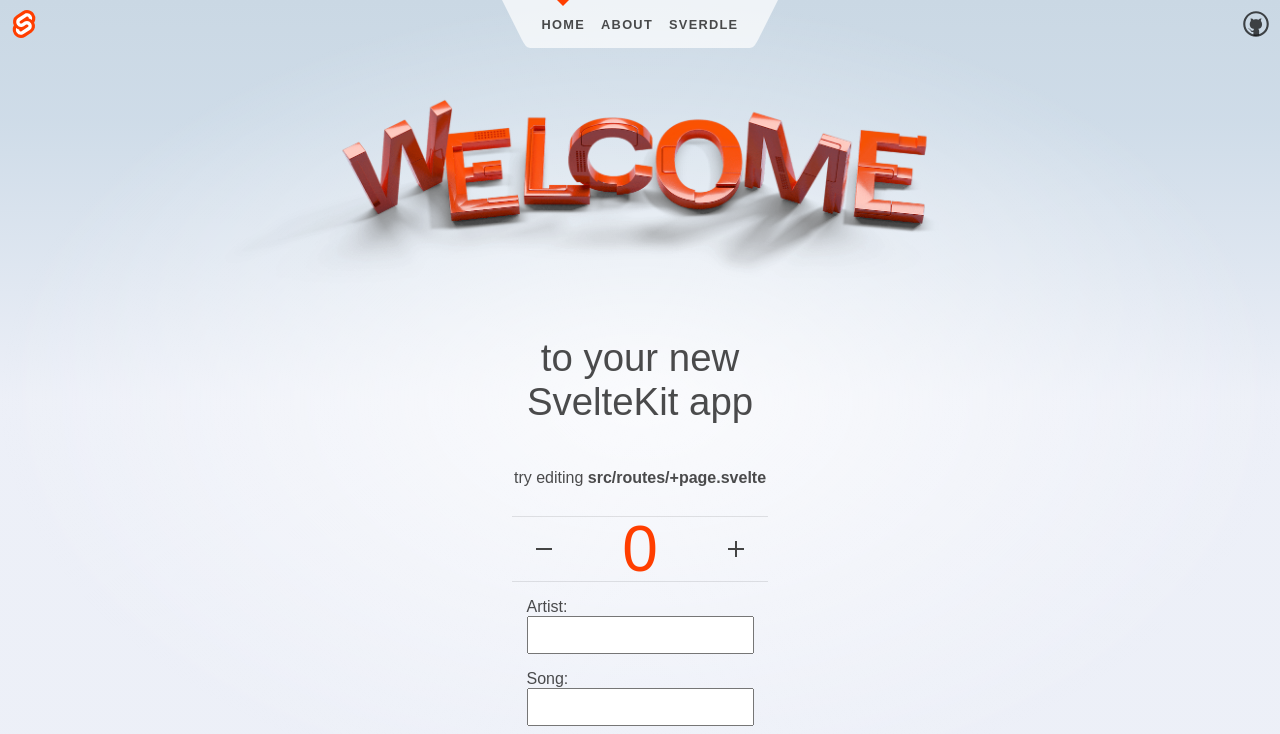
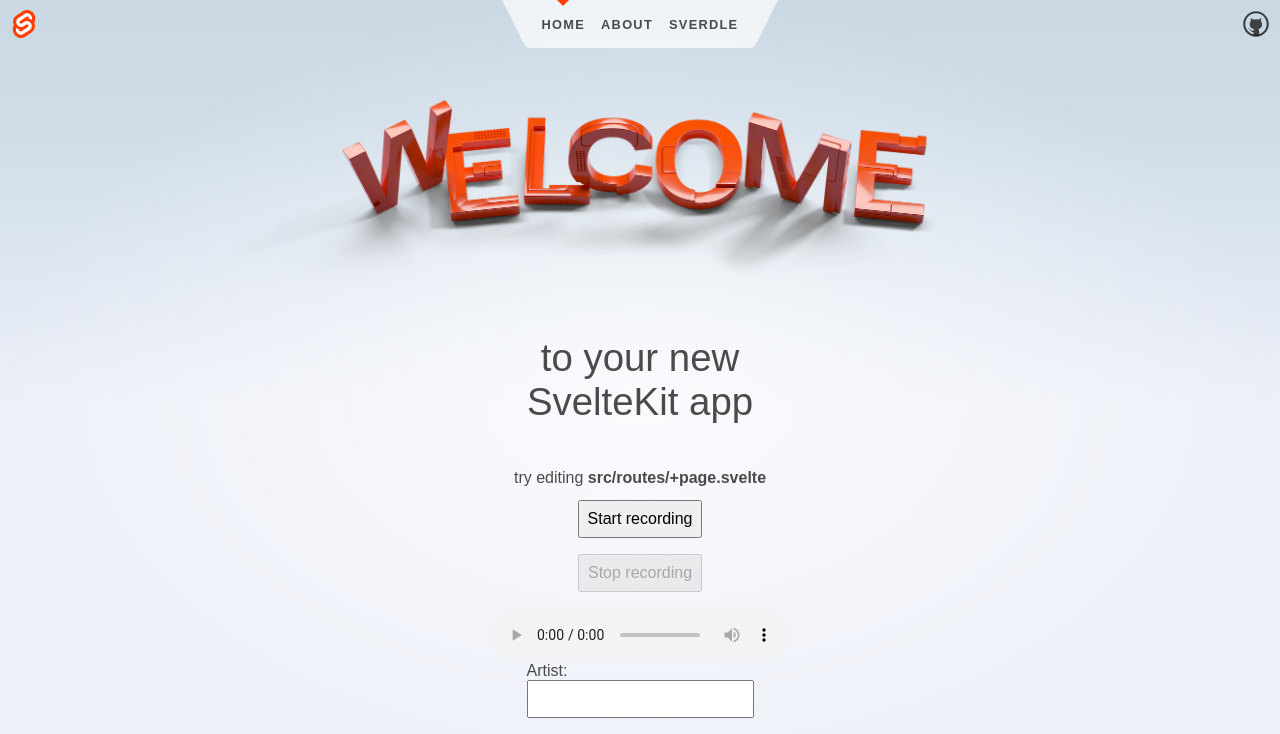
Before and after one commit to kleutzinger/collabeoke, a SvelteKit app: page / in a window 1280 px wide. Shown: the top 734 px of the page. Built offline with nearby package versions, Linux system fonts and the light colour scheme.

Commit message:
basic recording button and playback working

```diff
--- a/src/routes/+page.svelte
+++ b/src/routes/+page.svelte
@@ -1,6 +1,7 @@
 <script>
 	import Counter from './Counter.svelte';
 	import Lyricgetter from './Lyricgetter.svelte';
+	import Recorder from './Recorder.svelte';
 	import welcome from '$lib/images/svelte-welcome.webp';
 	import welcome_fallback from '$lib/images/svelte-welcome.png';
 </script>
@@ -26,7 +27,7 @@
 		try editing <strong>src/routes/+page.svelte</strong>
 	</h2>
 
-	<Counter />
+	<Recorder />
 	<Lyricgetter />
 </section>
 
--- a/src/routes/Lyricgetter.svelte
+++ b/src/routes/Lyricgetter.svelte
@@ -19,7 +19,6 @@
 	};
 
 	onMount(() => {
-		// getLyrics();
 	});
 </script>
 
--- /dev/null
+++ b/src/routes/Recorder.svelte
@@ -0,0 +1,49 @@
+<!-- make a recording button to record michrophone input. save the recording to an <audio> element for playback afterward -->
+
+<script>
+	import { onMount } from 'svelte';
+	import { writable } from 'svelte/store';
+
+	let recording = false;
+	let audioChunks = [];
+	let mediaRecorder;
+	let audioURL = writable('');
+
+	const startRecording = () => {
+		navigator.mediaDevices.getUserMedia({ audio: true }).then((stream) => {
+			audioChunks = [];
+			mediaRecorder = new MediaRecorder(stream);
+			mediaRecorder.ondataavailable = (e) => {
+				audioChunks.push(e.data);
+			};
+			mediaRecorder.onstop = () => {
+				const audioBlob = new Blob(audioChunks, { type: 'audio/wav' });
+				const audioBlobURL = URL.createObjectURL(audioBlob);
+				audioURL.set(audioBlobURL);
+			};
+			mediaRecorder.start();
+			recording = true;
+		});
+	};
+
+	const stopRecording = () => {
+		mediaRecorder.stop();
+		recording = false;
+	};
+
+	onMount(() => {
+	});
+</script>
+
+<button on:click={startRecording} disabled={recording}>Start recording</button>
+<button on:click={stopRecording} disabled={!recording}>Stop recording</button>
+
+<audio src={$audioURL} controls></audio>
+
+<style>
+	button {
+		padding: 0.5rem;
+		font-size: 1rem;
+		margin-bottom: 1rem;
+	}
+</style>
```
